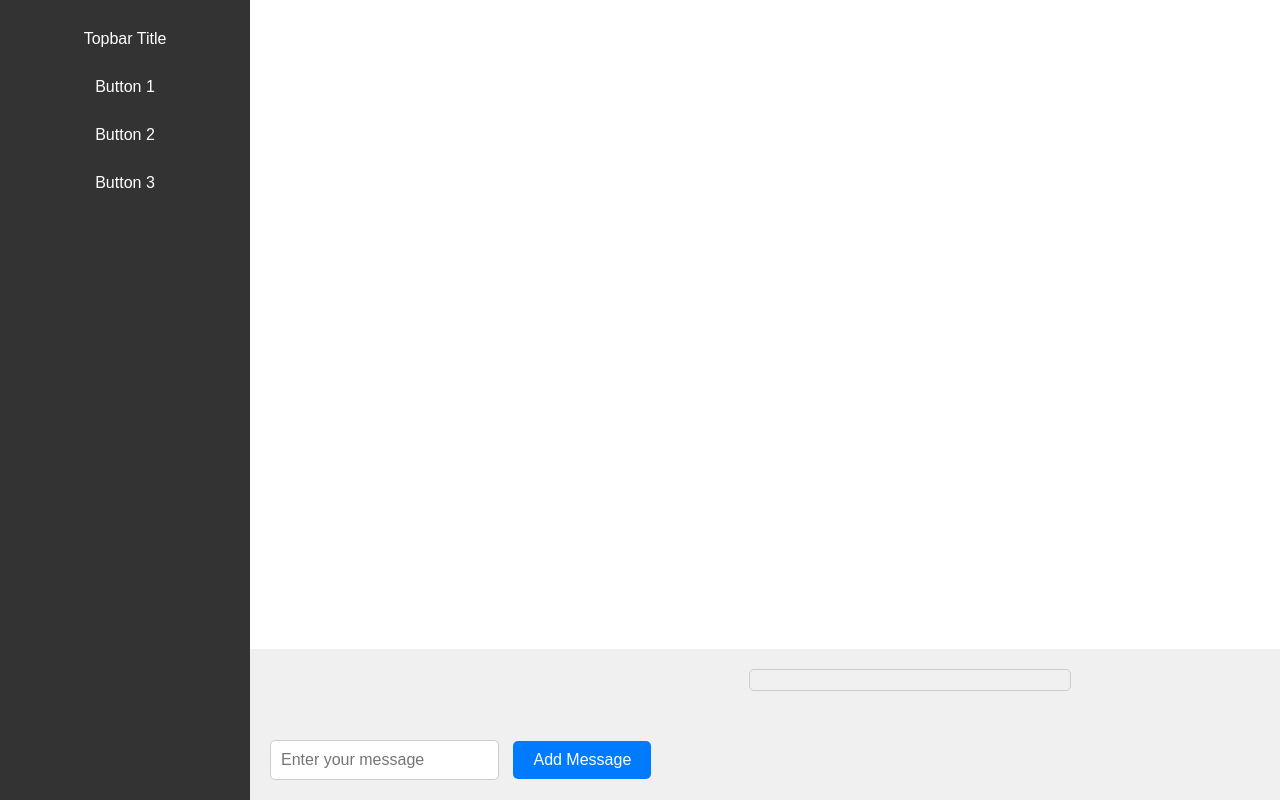
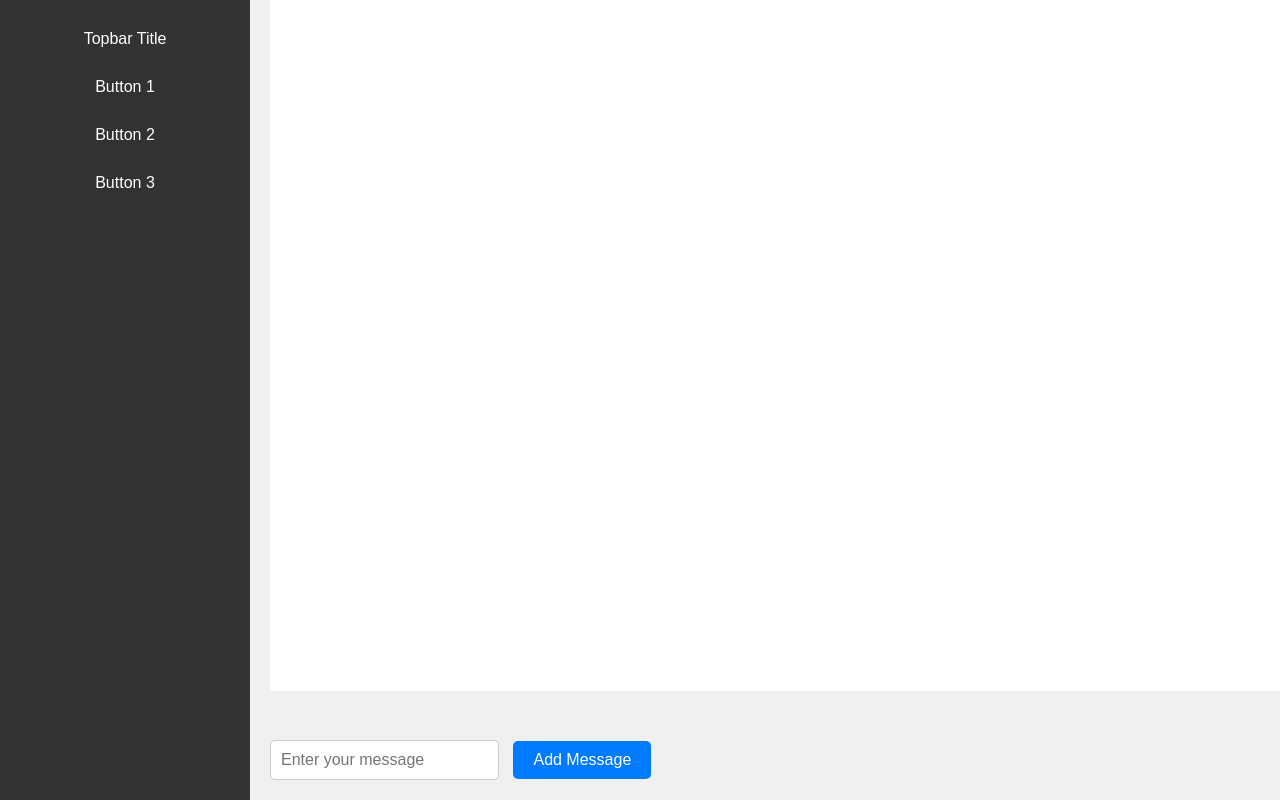
Before and after one commit to ExtraUnity/LangChain_Project, a Flask app: page / in a window 1280 px wide. Run offline with Flask 3, Linux system fonts and the light colour scheme.

Commit message:
fixed message order display + messagebox size

```diff
--- a/GUI/static/css/messagecontainer.css
+++ b/GUI/static/css/messagecontainer.css
@@ -46,11 +46,18 @@
 
     /*Display window of input message*/
     #messageContainer {
-        position: center;
-        margin-bottom: 20px;
-        padding: 10px;
-        border: 1px solid #ccc;
-        border-radius: 5px;
-        width: 300px;
-        margin: 0 auto;
+        margin:4px, 4px;
+        padding:4px;
+        background-color: white;
+        width: 1620px;
+        height: 800px;
+        overflow-x: hidden;
+        overflow-y: auto;
+        text-align:justify;
     }
+
+    /* Reverse the order of the messages */
+    .reverse-container {
+        display: flex;
+        flex-direction: column-reverse;
+    }
--- a/GUI/static/javascripts/script.js
+++ b/GUI/static/javascripts/script.js
@@ -5,7 +5,7 @@
     if (messageInput.value.trim() !== "") {
         var message = document.createElement("div");
         message.textContent = messageInput.value;
-        messageContainer.appendChild(message);
+        messageContainer.prepend(message);
         messageInput.value = "";
     } else {
         alert("type")
--- a/GUI/templates/index.html
+++ b/GUI/templates/index.html
@@ -15,6 +15,7 @@
     <title>Message Board</title>
 </head>
 <body>
+
     <!-- Leftside Navigation Bar -->
     <div class="navbar">
         <topBar href="#">Topbar Title</topBar>
@@ -25,7 +26,7 @@
 
     <!-- Message Board -->
     <div class="container" style="margin-left: 250px;">
-        <div id="messageContainer"></div>
+        <div id="messageContainer" class="reverse-container"></div>
         <input type="text" id="messageInput" placeholder="Enter your message">
         <button id="addMessage" onclick="addMessage()">Add Message</button>
     </div>
```
